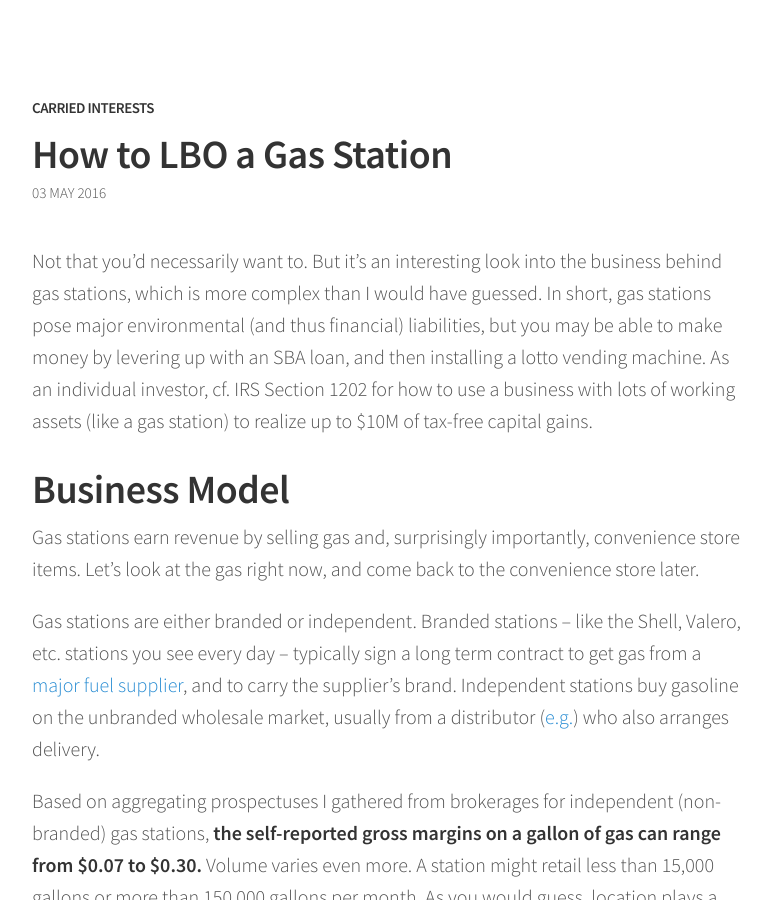
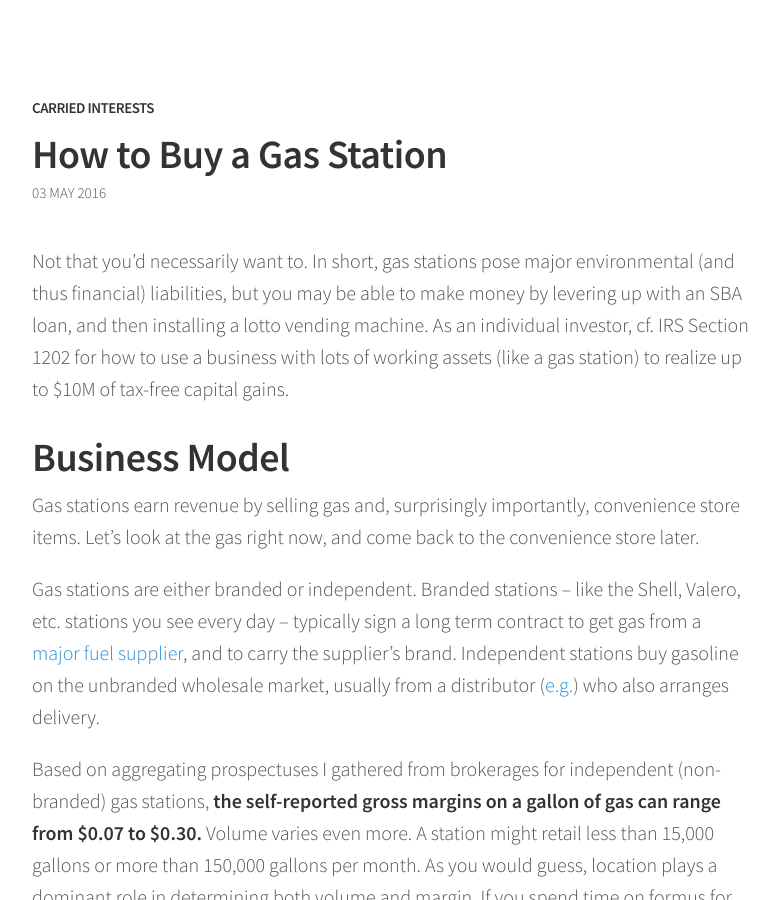
Before and after one commit to sl8r000/carried-interests, a Jekyll site: the page built from _posts/2016-05-03-gas-lbo.md, in a window 1280 px wide and 900 px high. Shown: the whole window, without its empty margins (248-1027 px from the left). Built offline with Jekyll 4.4.1, drawn with Linux system fonts in a browser that asks for light colours; some of the changed text lies outside the part shown.

Commit message:
whatever

```diff
--- a/_posts/2016-05-03-gas-lbo.md
+++ b/_posts/2016-05-03-gas-lbo.md
@@ -1,8 +1,8 @@
 ---
-title: How to LBO a Gas Station
+title: How to Buy a Gas Station
 ---
 
-Not that you'd necessarily want to. But it's an interesting look into the business behind gas stations, which is more complex than I would have guessed. In short, gas stations pose major environmental (and thus financial) liabilities, but you may be able to make money by levering up with an SBA loan, and then installing a lotto vending machine. As an individual investor, cf. IRS Section 1202 for how to use a business with lots of working assets (like a gas station) to realize up to $10M of tax-free capital gains.
+Not that you'd necessarily want to. In short, gas stations pose major environmental (and thus financial) liabilities, but you may be able to make money by levering up with an SBA loan, and then installing a lotto vending machine. As an individual investor, cf. IRS Section 1202 for how to use a business with lots of working assets (like a gas station) to realize up to $10M of tax-free capital gains.
 
 # Business Model
 
@@ -26,7 +26,7 @@ Those are the main sources of revenue. Now let's look at costs. Besides already
 
 # Financing
 
-If we're going to do an LBO, we'd better get some debt. **As a major disclaimer: I've never actually tried to get a loan to buy a gas station.** From what I can tell, though, it looks like there are two main financing options:
+**As a major disclaimer: I've never actually tried to get a loan to buy a gas station.** From what I can tell, though, it looks like there are two main financing options:
 
 1. Get an SBA loan from a bank, or
 2. Get a conventional loan (also from a bank).
@@ -68,7 +68,7 @@ So we have about $132k of annual operating income to play this. The gas stations
 | Free cash flow            | 119130 | 119130 | 119130 | 119130 | 119130 |
 | Cumulative free cash flow | 119130 | 238260 | 357390 | 476520 | 595650 |
 
-So in the end, we put up $138,600 of our own capital (35% of $396,000), and five years later, we pulled out about $208,500. That's about an 8.5% annual rate of return which is pretty poor. We need a way to either get a better deal or make the station more profitable. That's where the add part of the LBO comes in.
+So in the end, we put up $138,600 of our own capital (35% of $396,000), and five years later, we pulled out about $208,500. That's about an 8.5% annual rate of return which is pretty poor. We need a way to either get a better deal or make the station more profitable.
 
 # Improving Profitability?
 
```
Also changed, not shown: _posts/2016-07-14-wealthfront-betterment.md (+18 -8 lines), _posts/_purgatory/2016-06-28-competitive-dynamics.md (renamed from _posts/2016-06-28-competitive-dynamics.md).
